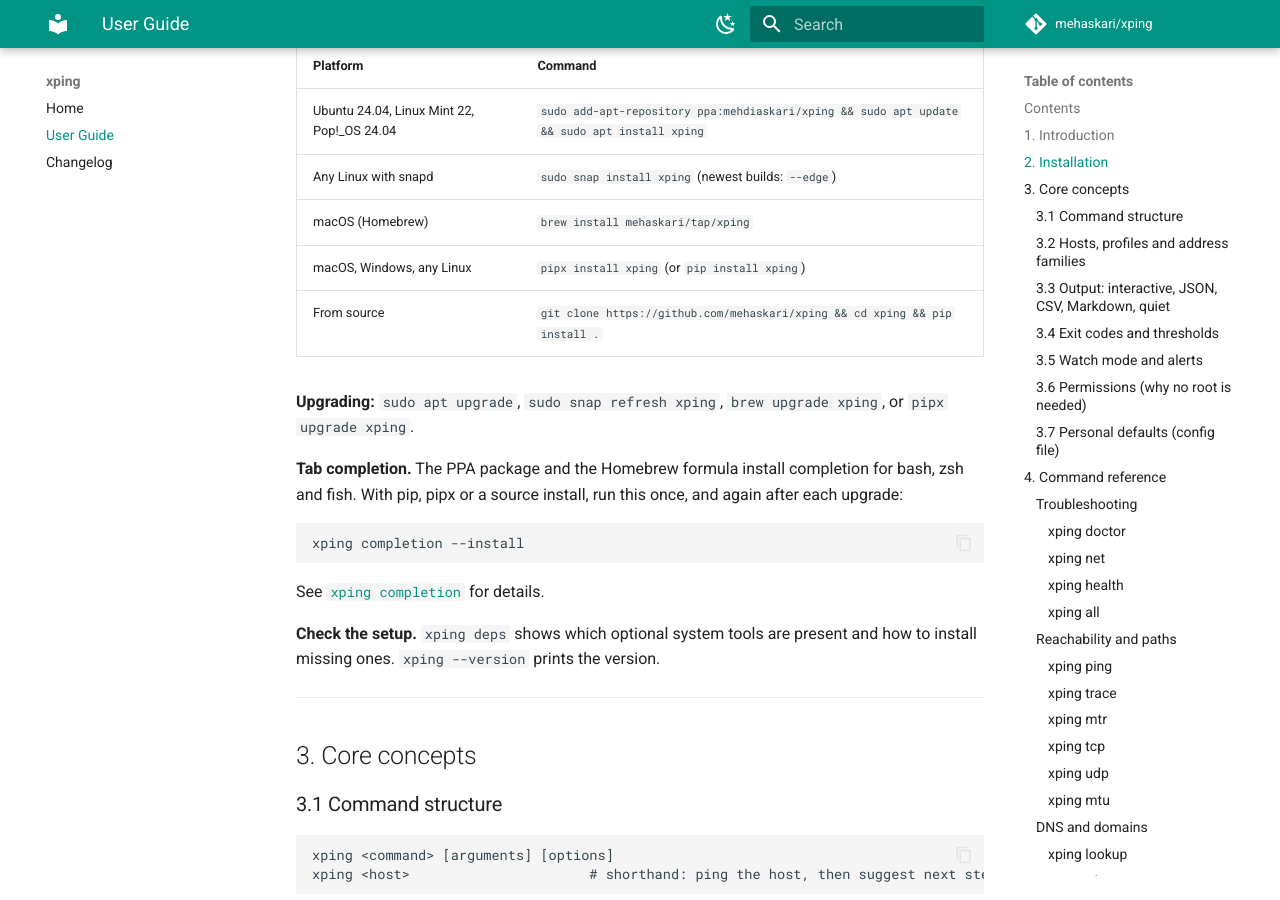
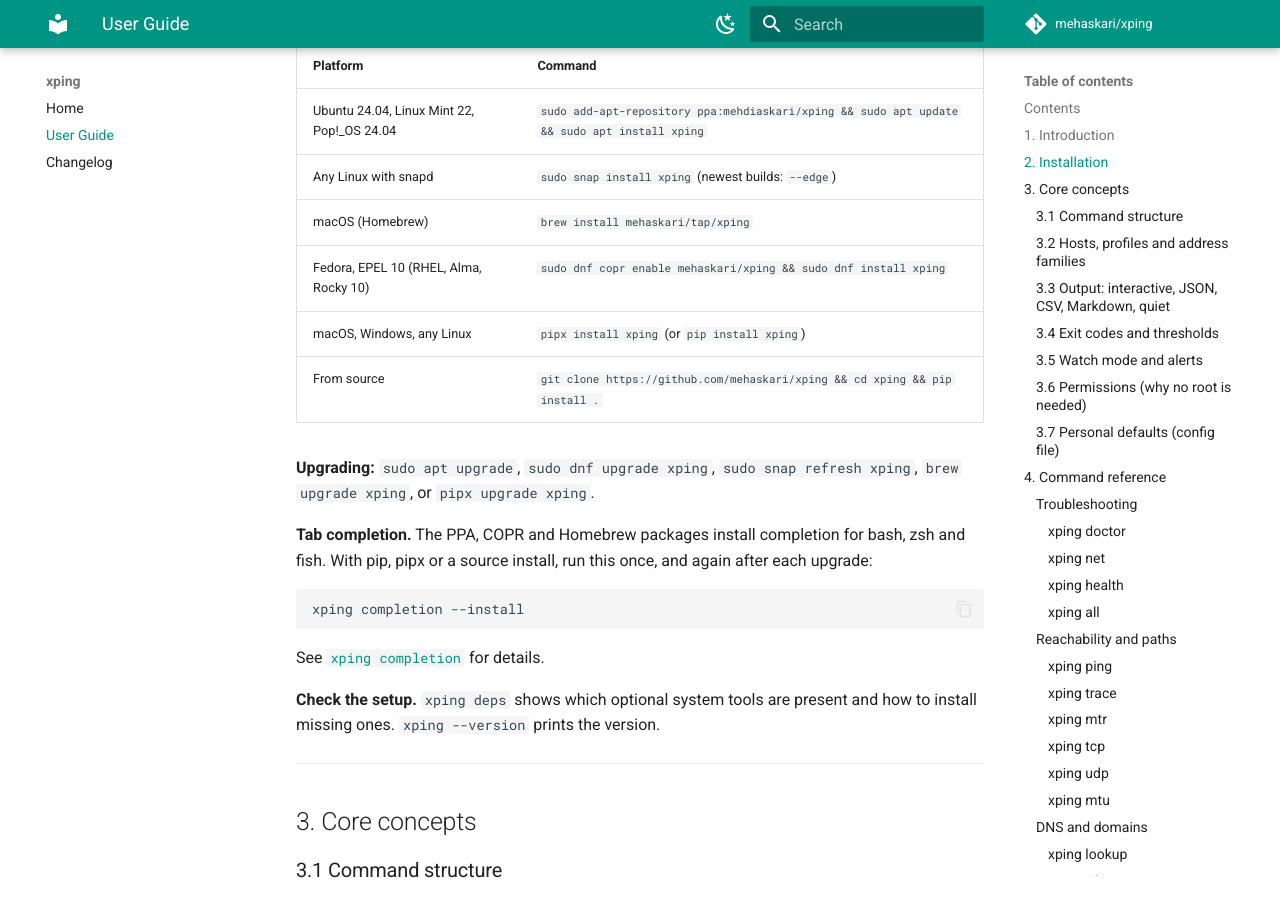
Before and after one commit to mehaskari/xping, an MkDocs documentation site: the page built from docs/guide.md, in a window 1280 px wide and 900 px high, scrolled down 1835 px. Built offline with MkDocs 1.6.1 and Material for MkDocs 9.7.7, drawn with Linux system fonts in a browser that asks for light colours; comment, search, counter and statistics services are not loaded.

Commit message:
docs: install from Fedora COPR (README, guide, landing page, RELEASE.md)
Co-Authored-By: Claude Opus 5.5 <noreply@anthropic.com>

```diff
--- a/docs/guide.md
+++ b/docs/guide.md
@@ -72,13 +72,14 @@ xping runs on Linux, macOS and Windows with Python 3.10 or newer.
 | Ubuntu 24.04, Linux Mint 22, Pop!_OS 24.04 | `sudo add-apt-repository ppa:mehdiaskari/xping && sudo apt update && sudo apt install xping` |
 | Any Linux with snapd | `sudo snap install xping` (newest builds: `--edge`) |
 | macOS (Homebrew) | `brew install mehaskari/tap/xping` |
+| Fedora, EPEL 10 (RHEL, Alma, Rocky 10) | `sudo dnf copr enable mehaskari/xping && sudo dnf install xping` |
 | macOS, Windows, any Linux | `pipx install xping` (or `pip install xping`) |
 | From source | `git clone https://github.com/mehaskari/xping && cd xping && pip install .` |
 
-**Upgrading:** `sudo apt upgrade`, `sudo snap refresh xping`,
-`brew upgrade xping`, or `pipx upgrade xping`.
-
-**Tab completion.** The PPA package and the Homebrew formula install
+**Upgrading:** `sudo apt upgrade`, `sudo dnf upgrade xping`,
+`sudo snap refresh xping`, `brew upgrade xping`, or `pipx upgrade xping`.
+
+**Tab completion.** The PPA, COPR and Homebrew packages install
 completion for bash, zsh and fish. With pip, pipx or a source install, run this once, and again
 after each upgrade:
 
--- a/overrides/home.html
+++ b/overrides/home.html
@@ -627,7 +627,7 @@
       <div class="section-head">
         <span class="eyebrow">Get it running</span>
         <h2>Pick your platform</h2>
-        <p>Pure Python plus <code class="mono">certifi</code> for TLS — no compiled extensions. Every channel ships the man page; Homebrew and the PPA also set up tab completion.</p>
+        <p>Pure Python plus <code class="mono">certifi</code> for TLS — no compiled extensions. Every channel ships the man page; Homebrew, the PPA and COPR also set up tab completion.</p>
       </div>
 
       <div class="install-grid">
@@ -635,6 +635,7 @@
           <div class="install-tabs" id="installTabs">
             <button class="itab active" data-i="brew">macOS (Homebrew)</button>
             <button class="itab" data-i="ppa">Ubuntu 24.04</button>
+            <button class="itab" data-i="copr">Fedora</button>
             <button class="itab" data-i="pypi">PyPI</button>
             <button class="itab" data-i="snap">Snap</button>
             <button class="itab" data-i="windows">Windows</button>
@@ -651,6 +652,12 @@
 sudo apt update
 sudo apt install xping</div>
             <p class="install-note">Built for Ubuntu 24.04 LTS (noble) and distributions based on it: Linux Mint 22, Pop!_OS 24.04. Tab completion for bash, zsh and fish is set up for you.</p>
+          </div>
+
+          <div class="install-panel" data-p="copr">
+            <div class="code-block">sudo dnf copr enable mehaskari/xping
+sudo dnf install xping</div>
+            <p class="install-note">Current Fedora releases and EPEL 10 (RHEL, AlmaLinux, Rocky 10), x86_64 and aarch64. Man page and completion for bash, zsh and fish included.</p>
           </div>
 
           <div class="install-panel" data-p="pypi">
@@ -729,7 +736,7 @@ xping deps</div>
       <span class="strip-item"><b>MIT</b> licensed</span>
       <span class="strip-item">Python <b>stdlib + certifi</b> · no root needed</span>
       <span class="strip-item">CI on <b>Ubuntu, macOS, Windows</b> · Python 3.10–3.14</span>
-      <span class="strip-item">PyPI · Homebrew · PPA · Snap</span>
+      <span class="strip-item">PyPI · Homebrew · PPA · COPR · Snap</span>
     </div>
   </div>
 
```
Also changed, not shown: README.md (+9 -0 lines), RELEASE.md (+1 -0 lines), docs/changelog.md (+2 -0 lines).
